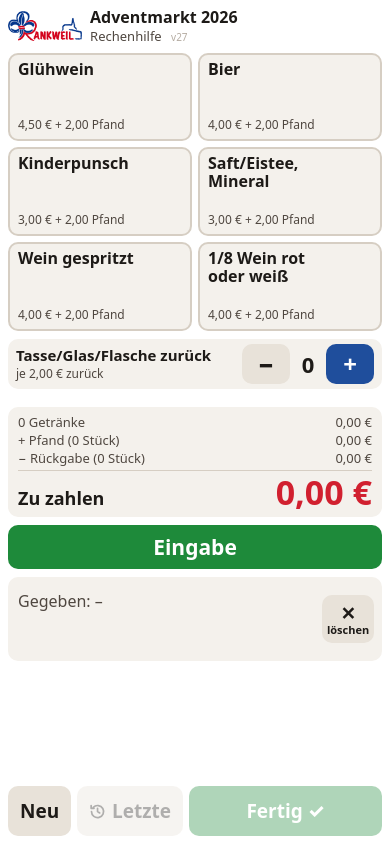
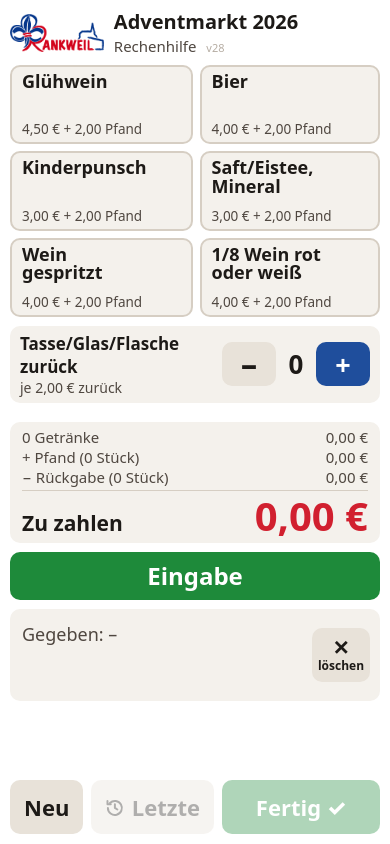
Before and after one commit to danielpiazzi/kassa, a plain HTML site: page index.html in a window 390 px wide. Drawn offline with Linux system fonts and the light colour scheme.

Commit message:
Groessere Handys: groessere Schrift in der Kompaktansicht (v28)
Co-Authored-By: Claude Opus 5.5 <noreply@anthropic.com>

```diff
--- a/index.html
+++ b/index.html
@@ -254,6 +254,51 @@
     .box h2{font-size:22px}
     .pad button{height:56px;font-size:24px}
   }
+  /* Größere Handys (z. B. iPhone Plus/Pro Max): Platz für größere Schrift nutzen */
+  @media (orientation:portrait) and (max-width:600px) and (min-height:705px){
+    .app{padding:10px}
+    .left>*+*,.right>*+*{margin-top:9px}
+    .right{margin-top:9px}
+    .grid{grid-gap:7px;grid-auto-rows:68px;grid-auto-rows:clamp(66px,9.4vh,96px)}
+    .head img{height:38px;margin-right:10px}
+    .head .ttl{font-size:20px}
+    .head .ttl small{font-size:15px}
+    .head .ver{font-size:11px}
+
+    .tile{padding:5px 10px}
+    .tile .name{font-size:18px;padding-right:34px;line-height:1.02}
+    .tile .price{font-size:13.5px;line-height:1.1}
+    .tile .cnt{min-width:27px;height:27px;border-radius:14px;font-size:16px}
+    .tile .minus{width:42px;height:32px;line-height:32px;font-size:23px}
+    .tile.on .price{padding-right:46px}
+
+    .ret{padding:6px 10px}
+    .ret .lbl{font-size:17px}
+    .ret .lbl small{font-size:14px}
+    .ret button{width:54px;height:44px;font-size:27px}
+    .ret .num{min-width:40px;font-size:26px}
+
+    .sum{padding:5px 12px}
+    .row{font-size:15px}
+    .total .t1{font-size:21px}
+    .total .t2{font-size:40px}
+
+    .money button{height:48px;font-size:24px}
+
+    .change{height:92px;padding:5px 10px 5px 12px}
+    .change .g{font-size:18px}
+    .change .c{font-size:38px}
+    .change .c small{font-size:18px}
+    .change .notes span,.change .bd span{font-size:15px;padding:0 7px;margin:0 5px 4px 0}
+    .change .notes em{font-size:15px;margin-right:6px}
+    .change .clr{width:58px;height:54px;font-size:20px}
+    .change .clr small{font-size:12px}
+
+    .bottom{grid-gap:8px}
+    .bottom button{height:54px;font-size:22px;padding:0 14px}
+    .rbar .info{font-size:17px}
+    .rbar .info small{font-size:13px}
+  }
   /* Sehr kleine Handys: Detailzeilen über „Zu zahlen“ weglassen */
   @media (orientation:portrait) and (max-width:600px) and (max-height:640px){
     .sum .row{display:none}
@@ -266,7 +311,7 @@
   <div class="left">
     <div class="head">
       <img id="logo" src="logo.png" alt="" onerror="this.style.display='none'">
-      <span class="ttl">Adventmarkt 2026<br><small>Rechenhilfe <span class="ver">v27</span></small></span>
+      <span class="ttl">Adventmarkt 2026<br><small>Rechenhilfe <span class="ver">v28</span></small></span>
     </div>
     <div class="grid" id="grid"></div>
     <div class="ret">
```
